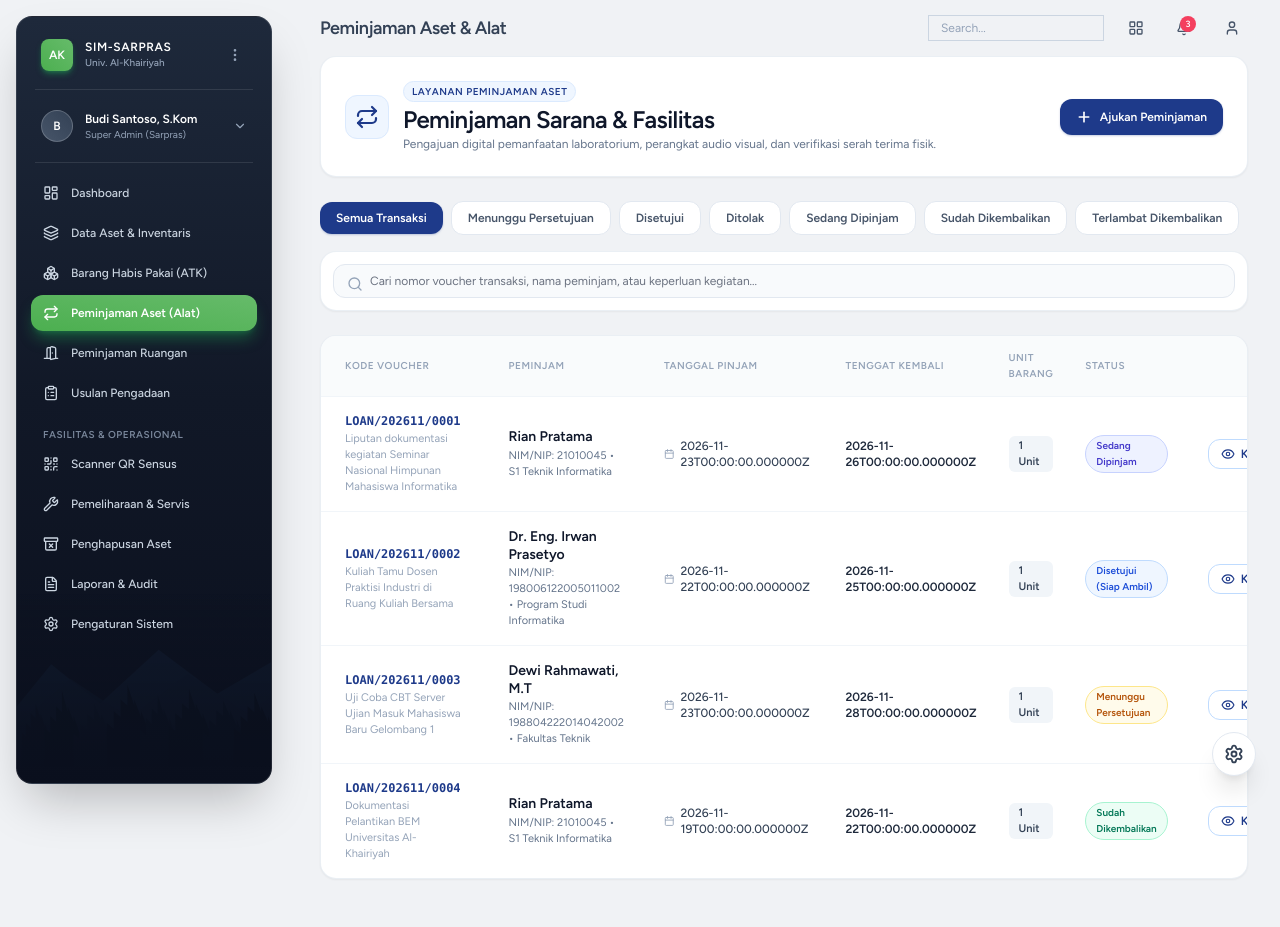
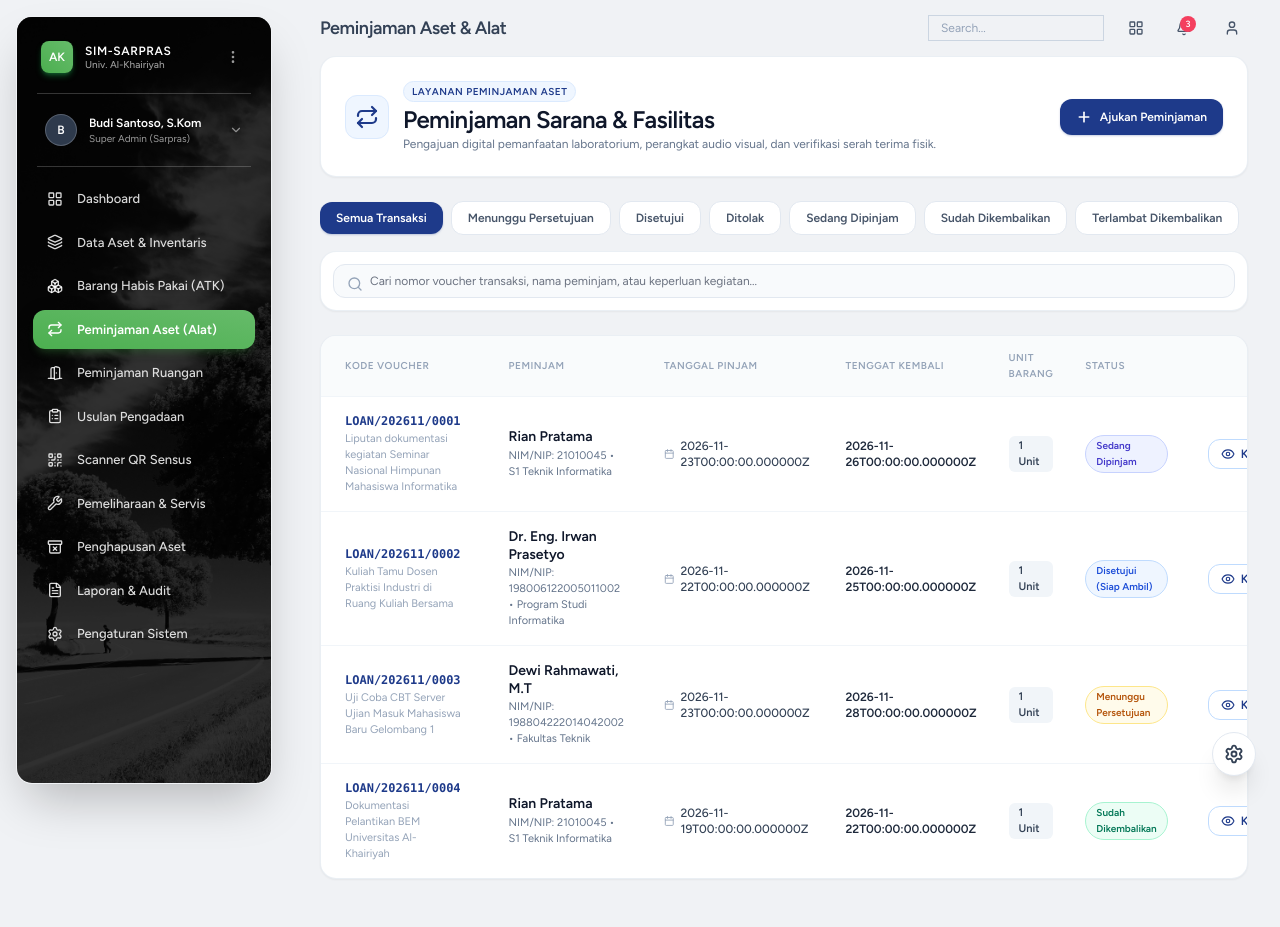
Before and after one commit to daerobbydc/inventory, a Laravel app: page /loans in a window 1280 px wide. Run offline with Laravel 12, Linux system fonts and the light colour scheme; a user stored in the database is signed in; data comes from the database, SQL or seed files in the repository; style sheets or scripts are compiled from the project's sources; some libraries are stand-ins or nearby versions.

Commit message:
feat(sidebar): apply exact creative tim material sidebar background image and styling

```diff
--- a/resources/js/Layouts/AuthenticatedLayout.vue
+++ b/resources/js/Layouts/AuthenticatedLayout.vue
@@ -87,74 +87,55 @@ const currentRouteTitle = computed(() => {
             class="fixed inset-0 z-40 bg-slate-900/60 backdrop-blur-xs md:hidden"
         ></div>
 
-        <!-- Material Floating Dark Sidenav with Mountain Pine Forest Texture (Creative Tim Signature) -->
+        <!-- Material Floating Dark Sidenav with Real Photo Background (Creative Tim Signature) -->
         <aside
             :class="[
-                'fixed top-0 bottom-0 left-0 z-50 my-4 ml-4 w-64 rounded-2xl bg-gradient-to-b from-[#1e293b] via-[#111827] to-[#0a0f1d] text-white shadow-2xl flex flex-col justify-between transition-transform duration-300 ease-in-out select-none border border-white/10 overflow-hidden',
+                'fixed top-0 bottom-0 left-0 z-50 my-4 ml-4 w-64 rounded-2xl text-white shadow-2xl flex flex-col justify-between transition-transform duration-300 ease-in-out select-none border border-white/10 overflow-hidden',
                 showingSidebarMobile ? 'translate-x-0' : '-translate-x-80 md:translate-x-0'
             ]"
         >
-            <!-- Background Mountain & Pine Forest Vector Silhouette Artwork (Creative Tim Theme Signature) -->
-            <div class="absolute inset-x-0 bottom-0 pointer-events-none opacity-30 select-none overflow-hidden h-52">
-                <svg viewBox="0 0 260 180" fill="none" xmlns="http://www.w3.org/2000/svg" class="w-full h-full object-cover">
-                    <defs>
-                        <linearGradient id="forestFade" x1="0" y1="0" x2="0" y2="1">
-                            <stop offset="0%" stop-color="#0b0f19" stop-opacity="0" />
-                            <stop offset="50%" stop-color="#0b0f19" stop-opacity="0.4" />
-                            <stop offset="100%" stop-color="#0a0f1d" stop-opacity="0.95" />
-                        </linearGradient>
-                    </defs>
-                    <!-- Distant Mountain Peaks -->
-                    <path d="M-10 130 L35 75 L85 115 L145 60 L205 105 L265 70 L275 180 L-10 180 Z" fill="#1e3a5f" opacity="0.6" />
-                    <path d="M-10 145 L55 90 L115 130 L175 85 L235 125 L265 105 L275 180 L-10 180 Z" fill="#142642" opacity="0.8" />
-                    <!-- Layer of Pine Trees -->
-                    <path d="M5 180 L5 145 L9 149 L9 135 L14 140 L14 125 L19 130 L19 115 L24 130 L24 125 L29 140 L29 135 L33 149 L33 180 Z" fill="#0c1a2d" />
-                    <path d="M28 180 L28 140 L34 145 L34 128 L40 134 L40 118 L46 124 L46 102 L52 124 L52 118 L58 134 L58 128 L64 145 L64 180 Z" fill="#081322" />
-                    <path d="M58 180 L58 146 L65 152 L65 136 L72 142 L72 126 L79 132 L79 115 L86 132 L86 126 L93 142 L93 136 L100 152 L100 180 Z" fill="#0d1f36" />
-                    <path d="M92 180 L92 135 L99 141 L99 123 L106 129 L106 111 L113 117 L113 96 L120 117 L120 111 L127 129 L127 123 L134 141 L134 180 Z" fill="#060f1c" />
-                    <path d="M126 180 L126 142 L132 148 L132 130 L138 136 L138 120 L144 126 L144 106 L150 126 L150 120 L156 136 L156 130 L162 148 L162 180 Z" fill="#0a192c" />
-                    <path d="M155 180 L155 137 L162 143 L162 125 L169 131 L169 115 L176 121 L176 100 L183 121 L183 115 L190 131 L190 125 L197 143 L197 180 Z" fill="#071220" />
-                    <path d="M190 180 L190 144 L197 150 L197 132 L204 138 L204 122 L211 128 L211 112 L218 128 L218 122 L225 138 L225 132 L232 150 L232 180 Z" fill="#091728" />
-                    <path d="M222 180 L222 140 L229 146 L229 128 L236 134 L236 118 L243 124 L243 104 L250 124 L250 118 L257 134 L257 128 L264 146 L264 180 Z" fill="#050d18" />
-                    <!-- Gradient Overlay -->
-                    <rect x="0" y="0" width="260" height="180" fill="url(#forestFade)" />
-                </svg>
+            <!-- Background Photographic Image (Creative Tim sidebar-1.jpg with dark overlay) -->
+            <div
+                class="absolute inset-0 pointer-events-none select-none bg-cover bg-center"
+                style="background-image: url('/img/sidebar-1.jpg');"
+            >
+                <div class="absolute inset-0 bg-black/80"></div>
             </div>
 
-            <div class="overflow-y-auto px-3.5 py-4 flex-1 relative z-10 [scrollbar-width:thin] [scrollbar-color:rgba(255,255,255,0.15)_transparent]">
-                <!-- Brand Header (Creative Tim Style) -->
-                <div class="px-2.5 py-1.5 flex items-center justify-between">
+            <div class="overflow-y-auto px-3 py-4 flex-1 relative z-10 [scrollbar-width:thin] [scrollbar-color:rgba(255,255,255,0.15)_transparent]">
+                <!-- Brand Header (Creative Tim Exact Reference) -->
+                <div class="px-3 py-2 flex items-center justify-between">
                     <Link :href="route('dashboard')" class="flex items-center gap-3 group">
-                        <div class="h-8 w-8 rounded-lg bg-gradient-to-tr from-[#4caf50] to-[#66bb6a] text-white flex items-center justify-center font-black text-xs shadow-md shadow-green-500/35 group-hover:scale-105 transition">
+                        <div class="w-8 h-8 rounded-lg bg-gradient-to-tr from-[#4caf50] to-[#66bb6a] text-white flex items-center justify-center font-black text-xs shadow-md shadow-green-500/35 group-hover:scale-105 transition">
                             AK
                         </div>
-                        <div>
-                            <div class="text-xs font-black tracking-wider text-white uppercase leading-tight">SIM-SARPRAS</div>
-                            <div class="text-[10px] font-medium text-slate-400">Univ. Al-Khairiyah</div>
+                        <div class="leading-tight">
+                            <div class="text-xs font-black tracking-wider text-white uppercase">SIM-SARPRAS</div>
+                            <div class="text-[10px] font-medium text-white/60">Univ. Al-Khairiyah</div>
                         </div>
                     </Link>
-                    <Link :href="route('settings.index')" class="text-slate-400 hover:text-white transition p-1 rounded-md hover:bg-white/10" title="Pengaturan Sistem">
+                    <Link :href="route('settings.index')" class="text-white/60 hover:text-white transition p-1.5 rounded-lg hover:bg-white/10" title="Pengaturan Sistem">
                         <MoreVertical class="w-4 h-4" />
                     </Link>
                 </div>
 
-                <hr class="my-3 border-t border-white/10 mx-1" />
+                <hr class="my-3 border-t border-white/20 mx-2" />
 
                 <!-- User Mini Profile with Expandable Accordion Menu -->
-                <div>
+                <div class="px-1">
                     <div
                         @click="showingUserMenu = !showingUserMenu"
-                        class="px-2.5 py-2 flex items-center gap-3 rounded-xl hover:bg-white/10 transition cursor-pointer select-none group"
+                        class="px-3 py-2 flex items-center gap-3 rounded-xl hover:bg-white/10 transition cursor-pointer select-none group"
                     >
-                        <div class="w-8 h-8 rounded-full bg-gradient-to-tr from-slate-600 to-slate-700 border border-white/20 flex items-center justify-center font-bold text-xs text-white shadow-xs group-hover:border-white/40 transition">
+                        <div class="w-8 h-8 rounded-full bg-slate-700/90 border border-white/20 flex items-center justify-center font-bold text-xs text-white shadow-xs group-hover:border-white/40 transition shrink-0">
                             {{ $page.props.auth?.user?.name?.charAt(0) || 'A' }}
                         </div>
                         <div class="flex-1 min-w-0">
                             <div class="text-xs font-bold text-white truncate">{{ $page.props.auth?.user?.name || 'Admin' }}</div>
-                            <div class="text-[10px] text-slate-400 truncate">{{ $page.props.auth?.user?.role_label || 'Administrator' }}</div>
+                            <div class="text-[10px] text-white/60 truncate">{{ $page.props.auth?.user?.role_label || 'Administrator' }}</div>
                         </div>
                         <ChevronDown
-                            class="w-3.5 h-3.5 text-slate-400 group-hover:text-white transition-transform duration-200"
+                            class="w-3.5 h-3.5 text-white/50 group-hover:text-white transition-transform duration-200"
                             :class="{ 'rotate-180': showingUserMenu }"
                         />
                     </div>
@@ -171,17 +152,17 @@ const currentRouteTitle = computed(() => {
                         <div v-show="showingUserMenu" class="pl-4 pr-1 py-1 space-y-1">
                             <Link
                                 :href="route('profile.edit')"
-                                class="flex items-center gap-2.5 px-3 py-1.5 rounded-lg text-xs text-slate-300 hover:text-white hover:bg-white/10 transition"
+                                class="flex items-center gap-2.5 px-3 py-1.5 rounded-lg text-xs text-white/80 hover:text-white hover:bg-white/10 transition"
                             >
-                                <User class="w-3.5 h-3.5 text-slate-400" />
+                                <User class="w-3.5 h-3.5 text-white/60" />
                                 <span>Profil Akun</span>
                             </Link>
                             <Link
                                 v-if="$page.props.auth?.user?.can_manage_settings"
                                 :href="route('settings.index')"
-                                class="flex items-center gap-2.5 px-3 py-1.5 rounded-lg text-xs text-slate-300 hover:text-white hover:bg-white/10 transition"
+                                class="flex items-center gap-2.5 px-3 py-1.5 rounded-lg text-xs text-white/80 hover:text-white hover:bg-white/10 transition"
                             >
-                                <Settings class="w-3.5 h-3.5 text-slate-400" />
+                                <Settings class="w-3.5 h-3.5 text-white/60" />
                                 <span>Pengaturan</span>
                             </Link>
                             <Link
@@ -197,21 +178,21 @@ const currentRouteTitle = computed(() => {
                     </Transition>
                 </div>
 
-                <hr class="my-3 border-t border-white/10 mx-1" />
+                <hr class="my-3 border-t border-white/20 mx-2" />
 
-                <!-- Navigation Menu -->
-                <nav class="space-y-1">
-                    <!-- Dashboard (Creative Tim Vibrant Green Pill Signature) -->
+                <!-- Navigation Menu (Continuous List, Creative Tim Material Pill Style) -->
+                <nav class="space-y-1 px-1">
+                    <!-- Dashboard -->
                     <Link
                         :href="route('dashboard')"
                         :class="[
-                            'group flex items-center gap-3 px-3 py-2.5 rounded-xl text-xs transition duration-200',
+                            'group flex items-center gap-3.5 px-3.5 py-2.5 rounded-xl text-[13px] transition duration-200',
                             route().current('dashboard')
-                                ? 'bg-gradient-to-tr from-[#4caf50] to-[#66bb6a] text-white font-bold shadow-lg shadow-green-500/35'
-                                : 'text-slate-300 hover:bg-white/10 hover:text-white font-medium'
+                                ? 'bg-gradient-to-tr from-[#4caf50] to-[#66bb6a] text-white font-bold shadow-[0_4px_20px_0_rgba(0,0,0,0.14),0_7px_10px_-5px_rgba(76,175,80,0.4)]'
+                                : 'text-white/85 hover:bg-white/10 hover:text-white font-medium'
                         ]"
                     >
-                        <LayoutDashboard class="w-4 h-4 shrink-0" />
+                        <LayoutGrid class="w-4 h-4 shrink-0" />
                         <span>Dashboard</span>
                     </Link>
 
@@ -219,10 +200,10 @@ const currentRouteTitle = computed(() => {
                     <Link
                         :href="route('assets.index')"
                         :class="[
-                            'group flex items-center gap-3 px-3 py-2.5 rounded-xl text-xs transition duration-200',
+                            'group flex items-center gap-3.5 px-3.5 py-2.5 rounded-xl text-[13px] transition duration-200',
                             route().current('assets.*')
-                                ? 'bg-gradient-to-tr from-[#4caf50] to-[#66bb6a] text-white font-bold shadow-lg shadow-green-500/35'
-                                : 'text-slate-300 hover:bg-white/10 hover:text-white font-medium'
+                                ? 'bg-gradient-to-tr from-[#4caf50] to-[#66bb6a] text-white font-bold shadow-[0_4px_20px_0_rgba(0,0,0,0.14),0_7px_10px_-5px_rgba(76,175,80,0.4)]'
+                                : 'text-white/85 hover:bg-white/10 hover:text-white font-medium'
                         ]"
                     >
                         <Layers class="w-4 h-4 shrink-0" />
@@ -234,10 +215,10 @@ const currentRouteTitle = computed(() => {
                         v-if="$page.props.auth?.user?.can_manage_consumables"
                         :href="route('consumables.index')"
                         :class="[
-                            'group flex items-center gap-3 px-3 py-2.5 rounded-xl text-xs transition duration-200',
+                            'group flex items-center gap-3.5 px-3.5 py-2.5 rounded-xl text-[13px] transition duration-200',
                             route().current('consumables.*')
-                                ? 'bg-gradient-to-tr from-[#4caf50] to-[#66bb6a] text-white font-bold shadow-lg shadow-green-500/35'
-                                : 'text-slate-300 hover:bg-white/10 hover:text-white font-medium'
+                                ? 'bg-gradient-to-tr from-[#4caf50] to-[#66bb6a] text-white font-bold shadow-[0_4px_20px_0_rgba(0,0,0,0.14),0_7px_10px_-5px_rgba(76,175,80,0.4)]'
+                                : 'text-white/85 hover:bg-white/10 hover:text-white font-medium'
                         ]"
                     >
                         <Boxes class="w-4 h-4 shrink-0" />
@@ -248,10 +229,10 @@ const currentRouteTitle = computed(() => {
                     <Link
                         :href="route('loans.index')"
                         :class="[
-                            'group flex items-center gap-3 px-3 py-2.5 rounded-xl text-xs transition duration-200',
+                            'group flex items-center gap-3.5 px-3.5 py-2.5 rounded-xl text-[13px] transition duration-200',
                             route().current('loans.*')
-                                ? 'bg-gradient-to-tr from-[#4caf50] to-[#66bb6a] text-white font-bold shadow-lg shadow-green-500/35'
-                                : 'text-slate-300 hover:bg-white/10 hover:text-white font-medium'
+                                ? 'bg-gradient-to-tr from-[#4caf50] to-[#66bb6a] text-white font-bold shadow-[0_4px_20px_0_rgba(0,0,0,0.14),0_7px_10px_-5px_rgba(76,175,80,0.4)]'
+                                : 'text-white/85 hover:bg-white/10 hover:text-white font-medium'
                         ]"
                     >
                         <Repeat class="w-4 h-4 shrink-0" />
@@ -262,10 +243,10 @@ const currentRouteTitle = computed(() => {
                     <Link
                         :href="route('room-bookings.index')"
                         :class="[
-                            'group flex items-center gap-3 px-3 py-2.5 rounded-xl text-xs transition duration-200',
+                            'group flex items-center gap-3.5 px-3.5 py-2.5 rounded-xl text-[13px] transition duration-200',
                             route().current('room-bookings.*')
-                                ? 'bg-gradient-to-tr from-[#4caf50] to-[#66bb6a] text-white font-bold shadow-lg shadow-green-500/35'
-                                : 'text-slate-300 hover:bg-white/10 hover:text-white font-medium'
+                                ? 'bg-gradient-to-tr from-[#4caf50] to-[#66bb6a] text-white font-bold shadow-[0_4px_20px_0_rgba(0,0,0,0.14),0_7px_10px_-5px_rgba(76,175,80,0.4)]'
+                                : 'text-white/85 hover:bg-white/10 hover:text-white font-medium'
                         ]"
                     >
                         <DoorOpen class="w-4 h-4 shrink-0" />
@@ -276,32 +257,25 @@ const currentRouteTitle = computed(() => {
                     <Link
                         :href="route('procurements.index')"
                         :class="[
-                            'group flex items-center gap-3 px-3 py-2.5 rounded-xl text-xs transition duration-200',
+                            'group flex items-center gap-3.5 px-3.5 py-2.5 rounded-xl text-[13px] transition duration-200',
                             route().current('procurements.*')
-                                ? 'bg-gradient-to-tr from-[#4caf50] to-[#66bb6a] text-white font-bold shadow-lg shadow-green-500/35'
-                                : 'text-slate-300 hover:bg-white/10 hover:text-white font-medium'
+                                ? 'bg-gradient-to-tr from-[#4caf50] to-[#66bb6a] text-white font-bold shadow-[0_4px_20px_0_rgba(0,0,0,0.14),0_7px_10px_-5px_rgba(76,175,80,0.4)]'
+                                : 'text-white/85 hover:bg-white/10 hover:text-white font-medium'
                         ]"
                     >
                         <ClipboardList class="w-4 h-4 shrink-0" />
                         <span>Usulan Pengadaan</span>
                     </Link>
-                </nav>
 
-                <!-- Fasilitas & Operasional Section -->
-                <div class="text-[10px] font-bold uppercase tracking-wider text-slate-400/80 px-3 pt-4 pb-1">
-                    Fasilitas & Operasional
-                </div>
-
-                <nav class="space-y-1">
                     <!-- Scanner QR Sensus -->
                     <Link
                         v-if="$page.props.auth?.user?.can_perform_audit"
                         :href="route('stock-opname.scanner')"
                         :class="[
-                            'group flex items-center gap-3 px-3 py-2.5 rounded-xl text-xs transition duration-200',
+                            'group flex items-center gap-3.5 px-3.5 py-2.5 rounded-xl text-[13px] transition duration-200',
                             route().current('stock-opname.*')
-                                ? 'bg-gradient-to-tr from-[#4caf50] to-[#66bb6a] text-white font-bold shadow-lg shadow-green-500/35'
-                                : 'text-slate-300 hover:bg-white/10 hover:text-white font-medium'
+                                ? 'bg-gradient-to-tr from-[#4caf50] to-[#66bb6a] text-white font-bold shadow-[0_4px_20px_0_rgba(0,0,0,0.14),0_7px_10px_-5px_rgba(76,175,80,0.4)]'
+                                : 'text-white/85 hover:bg-white/10 hover:text-white font-medium'
                         ]"
                     >
                         <QrCode class="w-4 h-4 shrink-0" />
@@ -312,10 +286,10 @@ const currentRouteTitle = computed(() => {
                     <Link
                         :href="route('maintenance.index')"
                         :class="[
-                            'group flex items-center gap-3 px-3 py-2.5 rounded-xl text-xs transition duration-200',
+                            'group flex items-center gap-3.5 px-3.5 py-2.5 rounded-xl text-[13px] transition duration-200',
                             route().current('maintenance.*')
-                                ? 'bg-gradient-to-tr from-[#4caf50] to-[#66bb6a] text-white font-bold shadow-lg shadow-green-500/35'
-                                : 'text-slate-300 hover:bg-white/10 hover:text-white font-medium'
+                                ? 'bg-gradient-to-tr from-[#4caf50] to-[#66bb6a] text-white font-bold shadow-[0_4px_20px_0_rgba(0,0,0,0.14),0_7px_10px_-5px_rgba(76,175,80,0.4)]'
+                                : 'text-white/85 hover:bg-white/10 hover:text-white font-medium'
                         ]"
                     >
                         <Wrench class="w-4 h-4 shrink-0" />
@@ -327,10 +301,10 @@ const currentRouteTitle = computed(() => {
                         v-if="$page.props.auth?.user?.can_manage_disposals"
                         :href="route('disposals.index')"
                         :class="[
-                            'group flex items-center gap-3 px-3 py-2.5 rounded-xl text-xs transition duration-200',
+                            'group flex items-center gap-3.5 px-3.5 py-2.5 rounded-xl text-[13px] transition duration-200',
                             route().current('disposals.*')
-                                ? 'bg-gradient-to-tr from-[#4caf50] to-[#66bb6a] text-white font-bold shadow-lg shadow-green-500/35'
-                                : 'text-slate-300 hover:bg-white/10 hover:text-white font-medium'
+                                ? 'bg-gradient-to-tr from-[#4caf50] to-[#66bb6a] text-white font-bold shadow-[0_4px_20px_0_rgba(0,0,0,0.14),0_7px_10px_-5px_rgba(76,175,80,0.4)]'
+                                : 'text-white/85 hover:bg-white/10 hover:text-white font-medium'
                         ]"
                     >
                         <ArchiveX class="w-4 h-4 shrink-0" />
@@ -342,10 +316,10 @@ const currentRouteTitle = computed(() => {
                         v-if="$page.props.auth?.user?.can_manage_assets"
                         :href="route('reports.index')"
                         :class="[
-                            'group flex items-center gap-3 px-3 py-2.5 rounded-xl text-xs transition duration-200',
+                            'group flex items-center gap-3.5 px-3.5 py-2.5 rounded-xl text-[13px] transition duration-200',
                             route().current('reports.*')
-                                ? 'bg-gradient-to-tr from-[#4caf50] to-[#66bb6a] text-white font-bold shadow-lg shadow-green-500/35'
-                                : 'text-slate-300 hover:bg-white/10 hover:text-white font-medium'
+                                ? 'bg-gradient-to-tr from-[#4caf50] to-[#66bb6a] text-white font-bold shadow-[0_4px_20px_0_rgba(0,0,0,0.14),0_7px_10px_-5px_rgba(76,175,80,0.4)]'
+                                : 'text-white/85 hover:bg-white/10 hover:text-white font-medium'
                         ]"
                     >
                         <FileText class="w-4 h-4 shrink-0" />
@@ -357,10 +331,10 @@ const currentRouteTitle = computed(() => {
                         v-if="$page.props.auth?.user?.can_manage_settings"
                         :href="route('settings.index')"
                         :class="[
-                            'group flex items-center gap-3 px-3 py-2.5 rounded-xl text-xs transition duration-200',
+                            'group flex items-center gap-3.5 px-3.5 py-2.5 rounded-xl text-[13px] transition duration-200',
                             route().current('settings.*')
-                                ? 'bg-gradient-to-tr from-[#4caf50] to-[#66bb6a] text-white font-bold shadow-lg shadow-green-500/35'
-                                : 'text-slate-300 hover:bg-white/10 hover:text-white font-medium'
+                                ? 'bg-gradient-to-tr from-[#4caf50] to-[#66bb6a] text-white font-bold shadow-[0_4px_20px_0_rgba(0,0,0,0.14),0_7px_10px_-5px_rgba(76,175,80,0.4)]'
+                                : 'text-white/85 hover:bg-white/10 hover:text-white font-medium'
                         ]"
                     >
                         <Settings class="w-4 h-4 shrink-0" />
```
Also changed, not shown: public/img/sidebar-1.jpg (added).
